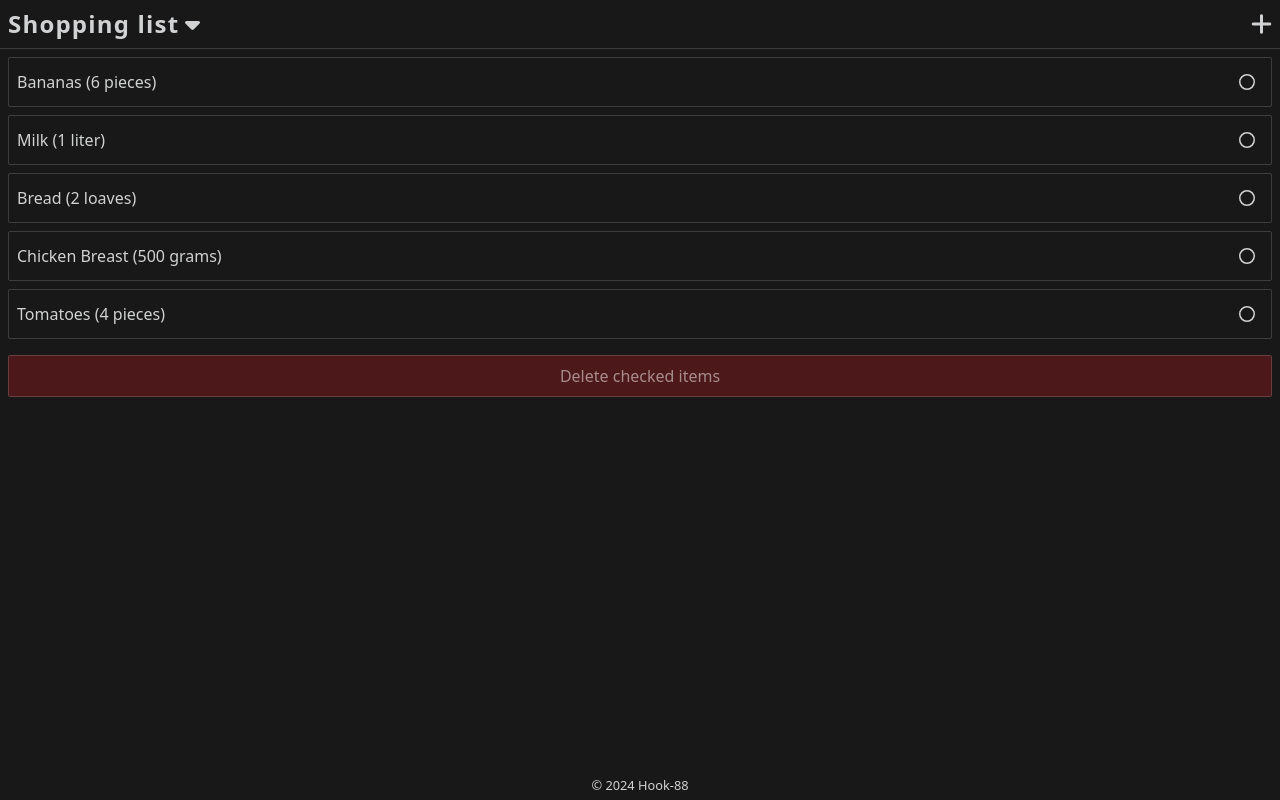
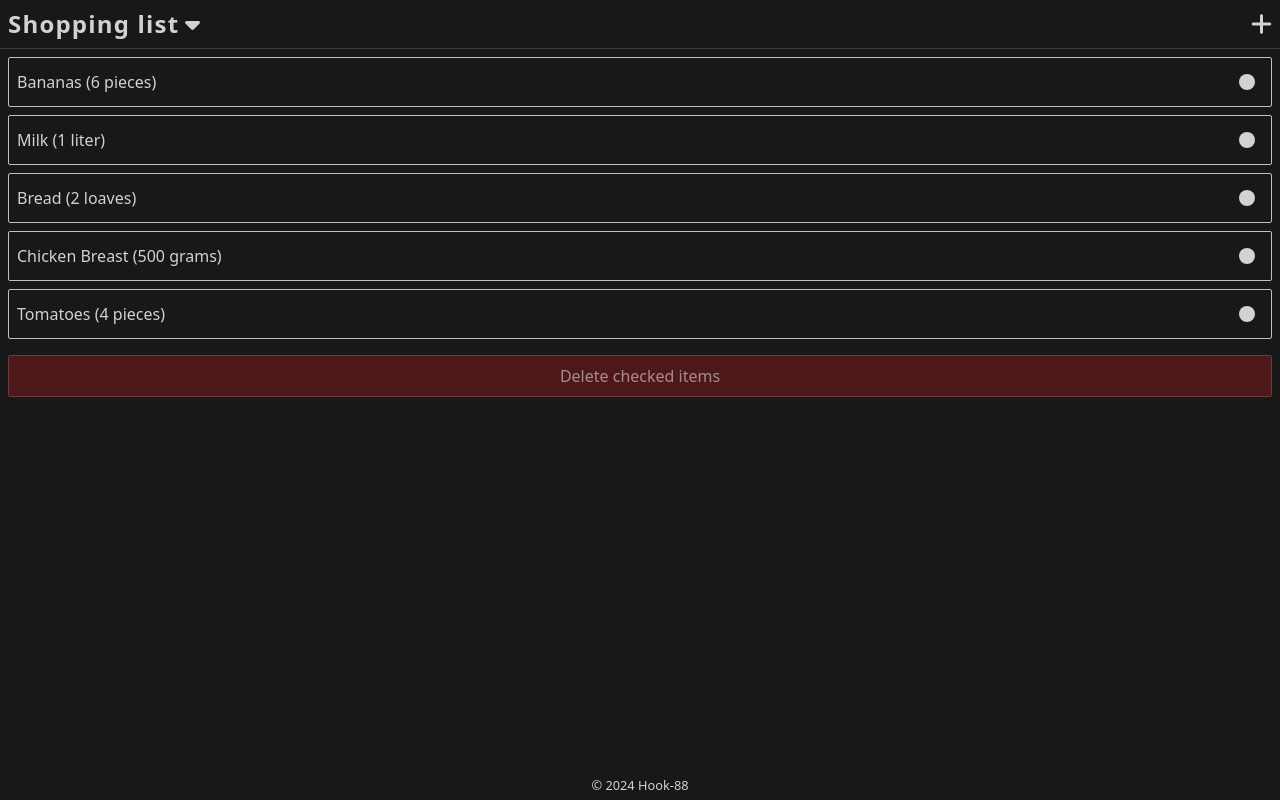
Before and after one commit to Hook-88/shopping-list, a Vue app: page / in a window 1280 px wide. Built offline with nearby package versions, Linux system fonts and the light colour scheme; the HTML template or start-up script is replaced by a standard one.

Commit message:
add class for selected state

```diff
--- a/package.json
+++ b/package.json
@@ -18,6 +18,7 @@
     "@fortawesome/free-regular-svg-icons": "^6.7.2",
     "@fortawesome/free-solid-svg-icons": "^6.7.2",
     "@fortawesome/vue-fontawesome": "^3.0.8",
+    "clsx": "^2.1.1",
     "pinia": "^2.2.6",
     "uuid": "^11.0.5",
     "vue": "^3.5.13",
--- a/src/components/lists/shopping-list/ShoppingItem.vue
+++ b/src/components/lists/shopping-list/ShoppingItem.vue
@@ -2,7 +2,7 @@
 import { type ShoppingItemInterface } from '@/types/types'
 import { FontAwesomeIcon } from '@fortawesome/vue-fontawesome'
 import { faCircle } from '@fortawesome/free-regular-svg-icons'
-// import { faCircle as faCircleFull } from '@fortawesome/free-solid-svg-icons';
+import { faCircle as faCircleFull } from '@fortawesome/free-solid-svg-icons';
 import { computed } from 'vue';
 import BaseButton from '@/components/buttons/BaseButton.vue';
 import { faCheck } from '@fortawesome/free-solid-svg-icons';
@@ -11,6 +11,7 @@ import { faCheck } from '@fortawesome/free-solid-svg-icons';
 const props = defineProps<{
   item: ShoppingItemInterface
   isChecked: boolean
+  isSelected: boolean
 }>()
 
 const emit = defineEmits<{
@@ -20,6 +21,10 @@ const emit = defineEmits<{
 const shoppingItemClassName = computed(() => {
   if (props.isChecked) {
     return 'bg-green-900'
+  }
+
+  if (props.isSelected) {
+    return 'border-ash/90'
   }
 
   return null
@@ -54,7 +59,7 @@ const itemQuantityText = computed(() => {
       <FontAwesomeIcon :icon="faCheck" />
     </span>
     <BaseButton class="ml-auto py-4 px-4 flex items-center" v-else>
-      <FontAwesomeIcon :icon="faCircle" />
+      <FontAwesomeIcon :icon="props.isSelected ? faCircleFull : faCircle" />
     </BaseButton>
   </div>
 </template>
--- a/src/views/HomeView.vue
+++ b/src/views/HomeView.vue
@@ -66,7 +66,8 @@ function handleClickAddNewItem() {
     <div v-if="shoppingListStore.shoppingItems && shoppingListStore.shoppingItems.length > 0">
       <ul class="space-y-2">
         <li v-for="item in shoppingListStore.shoppingItems" :key="item.id">
-          <ShoppingItem :item="item" :is-checked="itemIsChecked(item.id)" @on-toggle-check="handleOnToggleCheck" />
+          <ShoppingItem :item="item" :is-checked="itemIsChecked(item.id)" @on-toggle-check="handleOnToggleCheck"
+            :is-selected="true" />
         </li>
       </ul>
 
```
Also changed, not shown: 1 other file (tests, documents, lock files or other folders).
